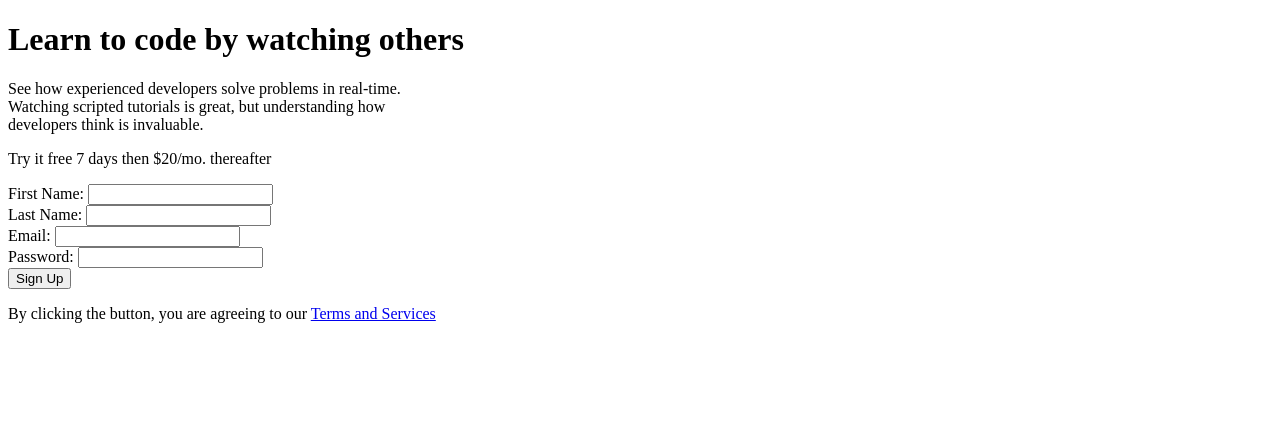
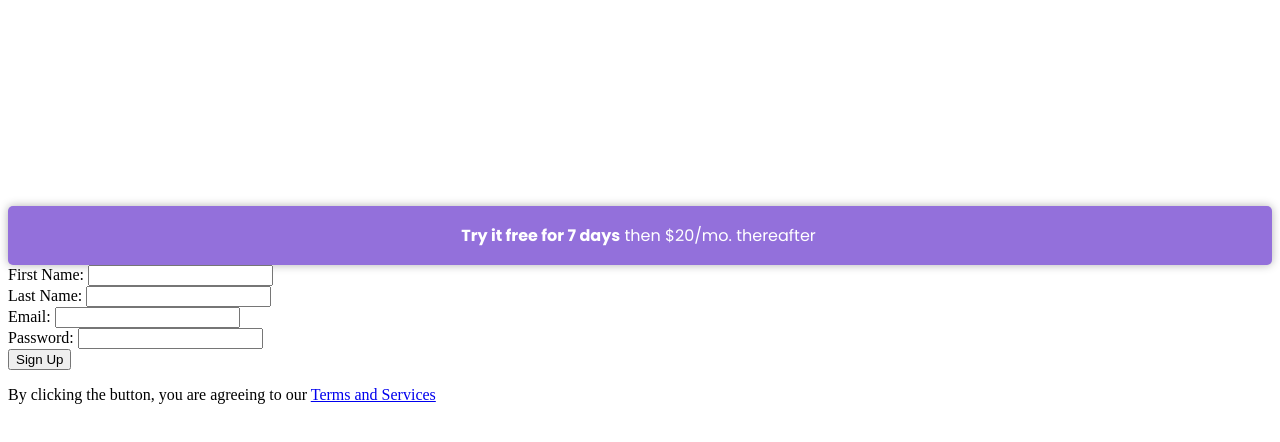
Before and after one commit to JohnMHoyt24/signup-form, a React (Vite) app in the folder signup-form/: page / in a window 1280 px wide. Shown: the top 442 px of the page. Built offline with nearby package versions, Linux system fonts and the light colour scheme.

Commit message:
Imported stylesheets

```diff
--- a/signup-form/src/components/freetrial.tsx
+++ b/signup-form/src/components/freetrial.tsx
@@ -1,7 +1,9 @@
+import "../assets/freetrial.css";
+
 function  FreeTrial() {
   return (
-    <div>
-      <p><span>Try it free 7 days</span> then $20/mo. thereafter</p>
+    <div className="freetrial-container">
+      <p><span>Try it free for 7 days</span> then $20/mo. thereafter</p>
     </div>
   );
 }
--- a/signup-form/src/components/intro-message.tsx
+++ b/signup-form/src/components/intro-message.tsx
@@ -1,6 +1,8 @@
+import "../assets/intro-message.css";
+
 function IntroMessage() {
   return (
-    <div>
+    <div className="message-container">
       <h1>Learn to code by watching others</h1>
       <p>See how experienced developers solve problems in real-time. <br />
         Watching scripted tutorials is great, but understanding how <br />
--- a/signup-form/src/components/signup.tsx
+++ b/signup-form/src/components/signup.tsx
@@ -1,4 +1,5 @@
 import React, { useState } from "react";
+import "../assets/signup.css";
 
 interface User {
   id: number;
@@ -54,7 +55,7 @@ const SignupForm: React.FC = () => {
   }
 
     return (
-      <form>
+      <form className="signup-container">
         <div>
           <label htmlFor="firstname">First Name: </label>
           <input
```
